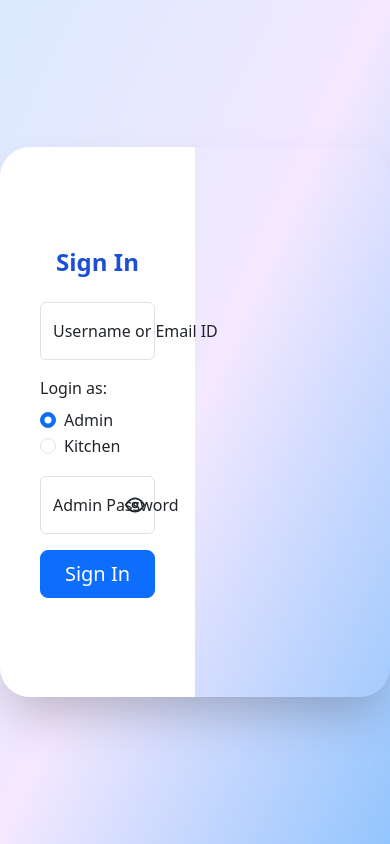
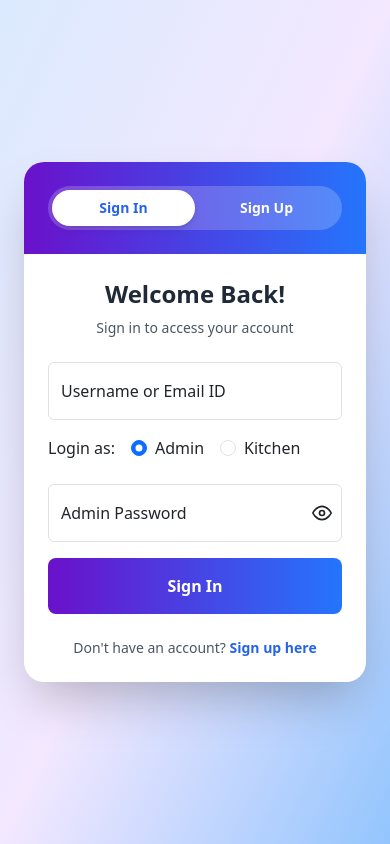
Before and after one commit to mmodi-1610/QR-BRS, a Next.js app: page /login in a window 390 px wide. Built offline with nearby package versions, Linux system fonts and the light colour scheme.

Commit message:
login fix

```diff
--- a/app/login/page.jsx
+++ b/app/login/page.jsx
@@ -8,8 +8,9 @@ export default function LoginPage() {
   const [isLogin, setIsLogin] = useState(true);
 
   return (
-    <div className="min-h-screen flex items-center justify-center bg-gradient-to-br from-blue-100 via-purple-100 to-blue-300">
-      <div className="relative w-[900px] h-[550px] rounded-[30px] shadow-2xl overflow-hidden">
+    <div className="min-h-screen flex items-center justify-center bg-gradient-to-br from-blue-100 via-purple-100 to-blue-300 p-4">
+      {/* Desktop Layout - Large screens */}
+      <div className="hidden lg:block relative w-[900px] h-[550px] rounded-[30px] shadow-2xl overflow-hidden">
         {/* Container holding both form and panel */}
         <div className="absolute inset-0 w-full h-full flex">
           {/* Form Container */}
@@ -69,6 +70,78 @@ export default function LoginPage() {
           </motion.div>
         </div>
       </div>
+
+      {/* Mobile Layout - Small and medium screens */}
+      <div className="lg:hidden relative w-full max-w-sm rounded-[20px] shadow-2xl overflow-hidden bg-white">
+        {/* Header with toggle buttons */}
+        <div className="relative bg-gradient-to-r from-[#6a11cb] to-[#2575fc] p-6">
+          <div className="flex rounded-full bg-white/20 p-1">
+            <button
+              onClick={() => setIsLogin(true)}
+              className={`flex-1 py-2 px-4 rounded-full text-sm font-semibold transition-all ${
+                isLogin
+                  ? 'bg-white text-blue-600 shadow-md'
+                  : 'text-white hover:bg-white/10'
+              }`}
+            >
+              Sign In
+            </button>
+            <button
+              onClick={() => setIsLogin(false)}
+              className={`flex-1 py-2 px-4 rounded-full text-sm font-semibold transition-all ${
+                !isLogin
+                  ? 'bg-white text-blue-600 shadow-md'
+                  : 'text-white hover:bg-white/10'
+              }`}
+            >
+              Sign Up
+            </button>
+          </div>
+        </div>
+
+        {/* Form Container */}
+        <div className="p-6">
+          <motion.div
+            key={isLogin ? 'login' : 'register'}
+            initial={{ opacity: 0, x: isLogin ? -20 : 20 }}
+            animate={{ opacity: 1, x: 0 }}
+            exit={{ opacity: 0, x: isLogin ? 20 : -20 }}
+            transition={{ duration: 0.3 }}
+            className="w-full"
+          >
+            <div className="text-center mb-6">
+              <h2 className="text-2xl font-bold text-gray-800 mb-2">
+                {isLogin ? "Welcome Back!" : "Create Account"}
+              </h2>
+              <p className="text-gray-600 text-sm">
+                {isLogin
+                  ? "Sign in to access your account"
+                  : "Join us and start your journey"
+                }
+              </p>
+            </div>
+
+            {isLogin ? (
+              <LoginForm />
+            ) : (
+              <RegisterForm onRegistered={() => setIsLogin(true)} />
+            )}
+          </motion.div>
+        </div>
+
+        {/* Footer */}
+        <div className="px-6 pb-6">
+          <div className="text-center text-sm text-gray-600">
+            {isLogin ? "Don't have an account? " : "Already have an account? "}
+            <button
+              onClick={() => setIsLogin(!isLogin)}
+              className="text-blue-600 font-semibold hover:underline"
+            >
+              {isLogin ? "Sign up here" : "Sign in here"}
+            </button>
+          </div>
+        </div>
+      </div>
     </div>
   );
 }
--- a/components/LoginForm.jsx
+++ b/components/LoginForm.jsx
@@ -5,6 +5,7 @@ import { useRouter } from "next/navigation";
 import Cookies from "js-cookie";
 import axios from "axios";
 import { Eye, EyeOff } from "react-feather"; // Import icons
+import { motion } from "framer-motion";
 
 function LoginForm() {
   const router = useRouter();
@@ -206,24 +207,22 @@ function LoginForm() {
 
       {/* Submit Button */}
       <div className="d-grid gap-2">
-        <button
+        <motion.button
         type="submit"
-          className="btn btn-primary btn-lg"
         disabled={isLoading}
+        whileHover={{ scale: 1.02 }}
+        whileTap={{ scale: 0.98 }}
+        className="w-full bg-gradient-to-r from-[#6a11cb] to-[#2575fc] text-white py-3 rounded-lg font-semibold hover:opacity-90 transition-opacity disabled:opacity-50 disabled:cursor-not-allowed"
       >
         {isLoading ? (
-            <>
-              <span
-                className="spinner-border spinner-border-sm me-2"
-                role="status"
-                aria-hidden="true"
-              ></span>
+          <div className="flex items-center justify-center">
+            <div className="animate-spin rounded-full h-5 w-5 border-b-2 border-white mr-2"></div>
             Signing in...
-            </>
+          </div>
         ) : (
           "Sign In"
         )}
-        </button>
+      </motion.button>
       </div>
     </form>
   );
```
Also changed, not shown: components/RegisterForm.jsx (+72 -57 lines). Lines whose indentation alone changed are shown as unchanged.
